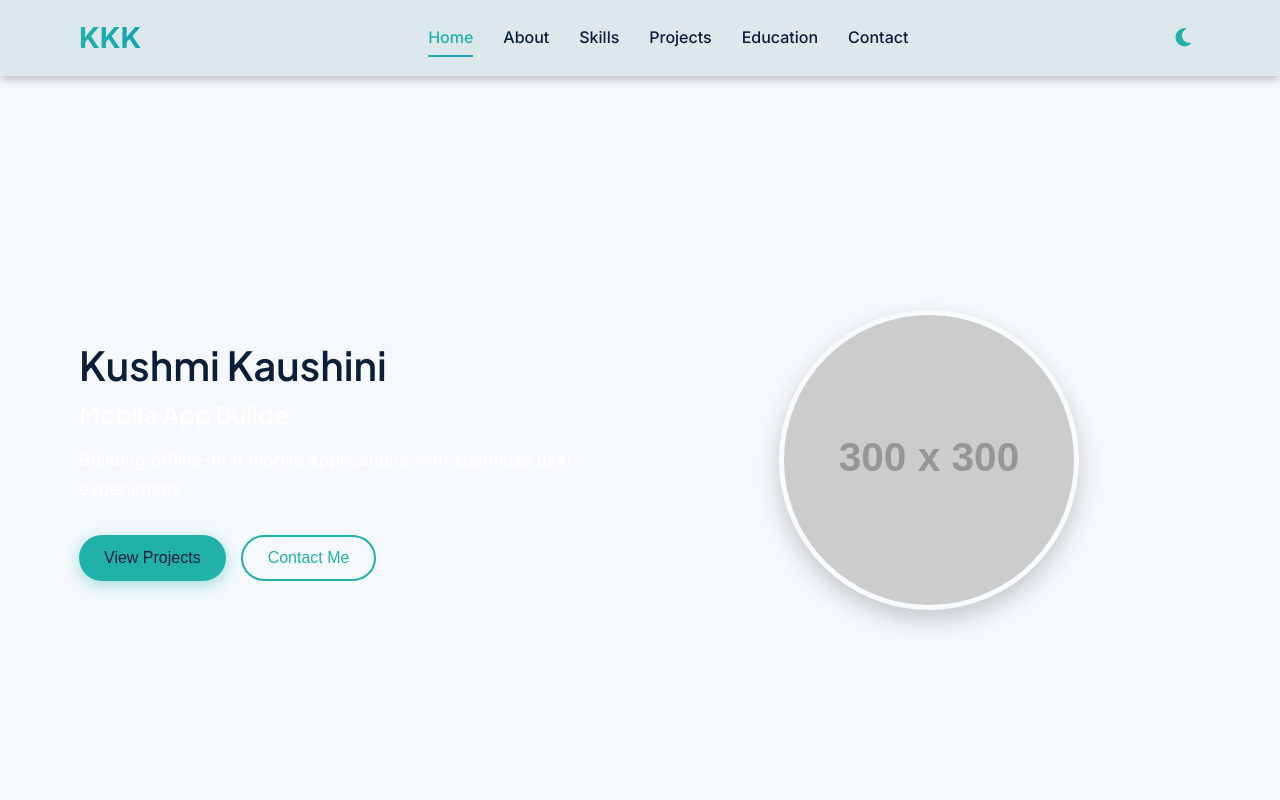
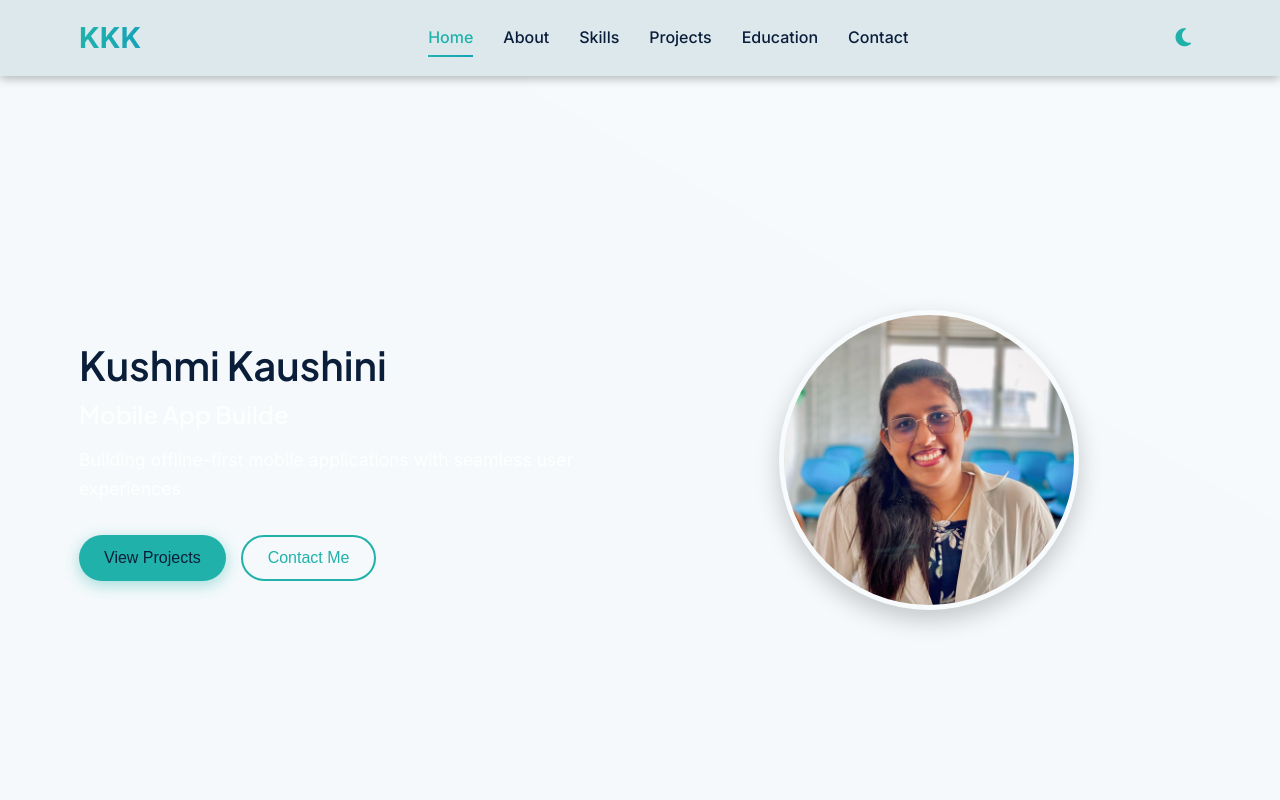
Before and after one commit to KushmiKaushini/my_portfolio, a React (Vite) app: page / in a window 1280 px wide. Shown: the top 800 px of the page. Built offline with nearby package versions, Linux system fonts and the light colour scheme.

Commit message:
feat: Import local profile image for the hero section

```diff
--- a/src/components/Hero.jsx
+++ b/src/components/Hero.jsx
@@ -3,6 +3,9 @@
 import { faMobileAlt, faEnvelope, faPhone, faMapMarkerAlt } from '@fortawesome/free-solid-svg-icons'
 import { faGithub, faLinkedin, faFacebook, faInstagram } from '@fortawesome/free-brands-svg-icons'
 import '../styles/hero.css'
+
+// 1. Import your local profile image from your assets folder safely
+import profileImg from '../assets/profile.jpg'
 
 function Hero({ scrollToSection }) {
   const [displayText, setDisplayText] = useState('')
@@ -73,7 +76,7 @@
           <div className="hero-image">
             <div className="profile-container">
               <img
-                src="https://via.placeholder.com/300?text=Kushmi+Kaushini"
+                src={profileImg}
                 alt="Kushmi Kaushini"
               />
             </div>
```
